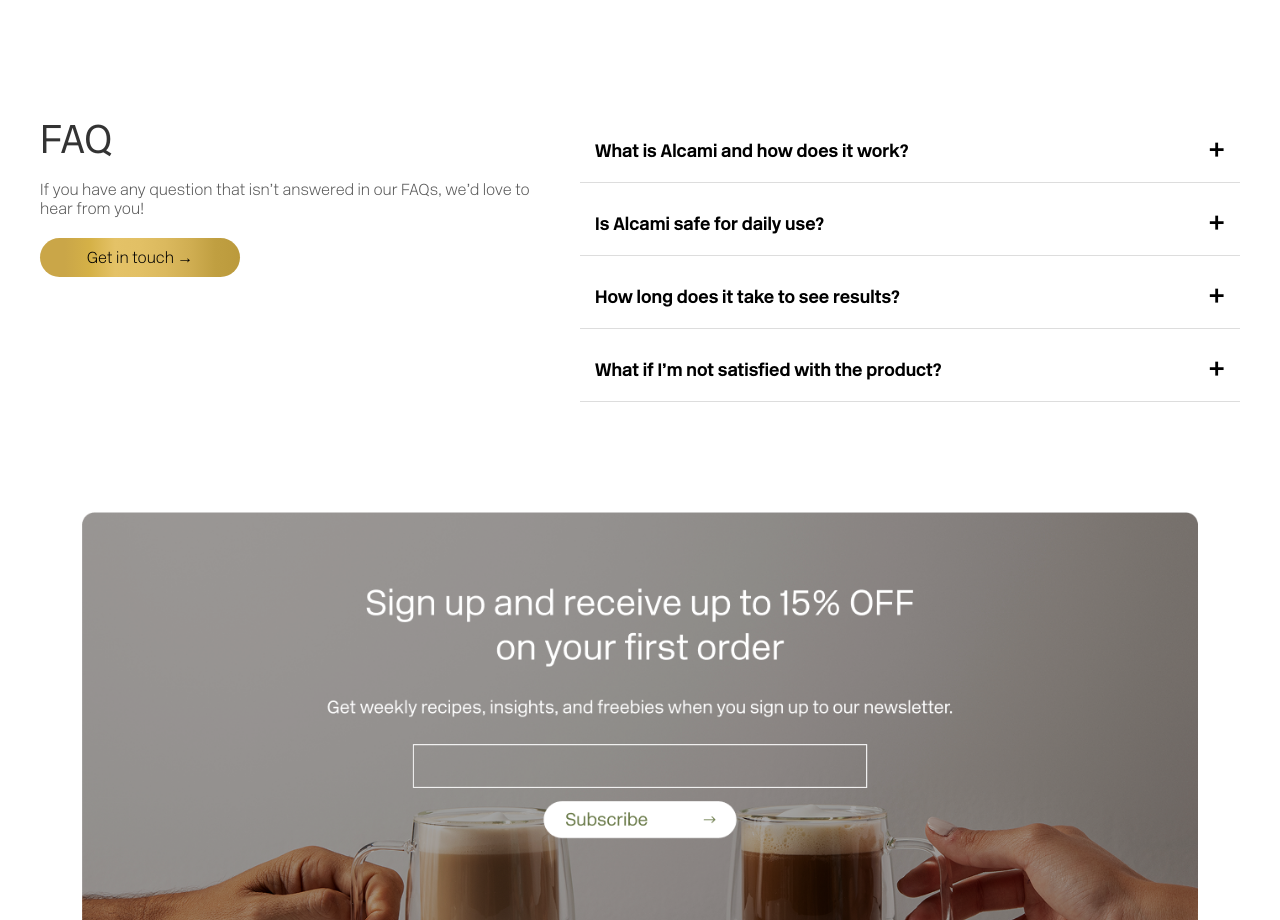
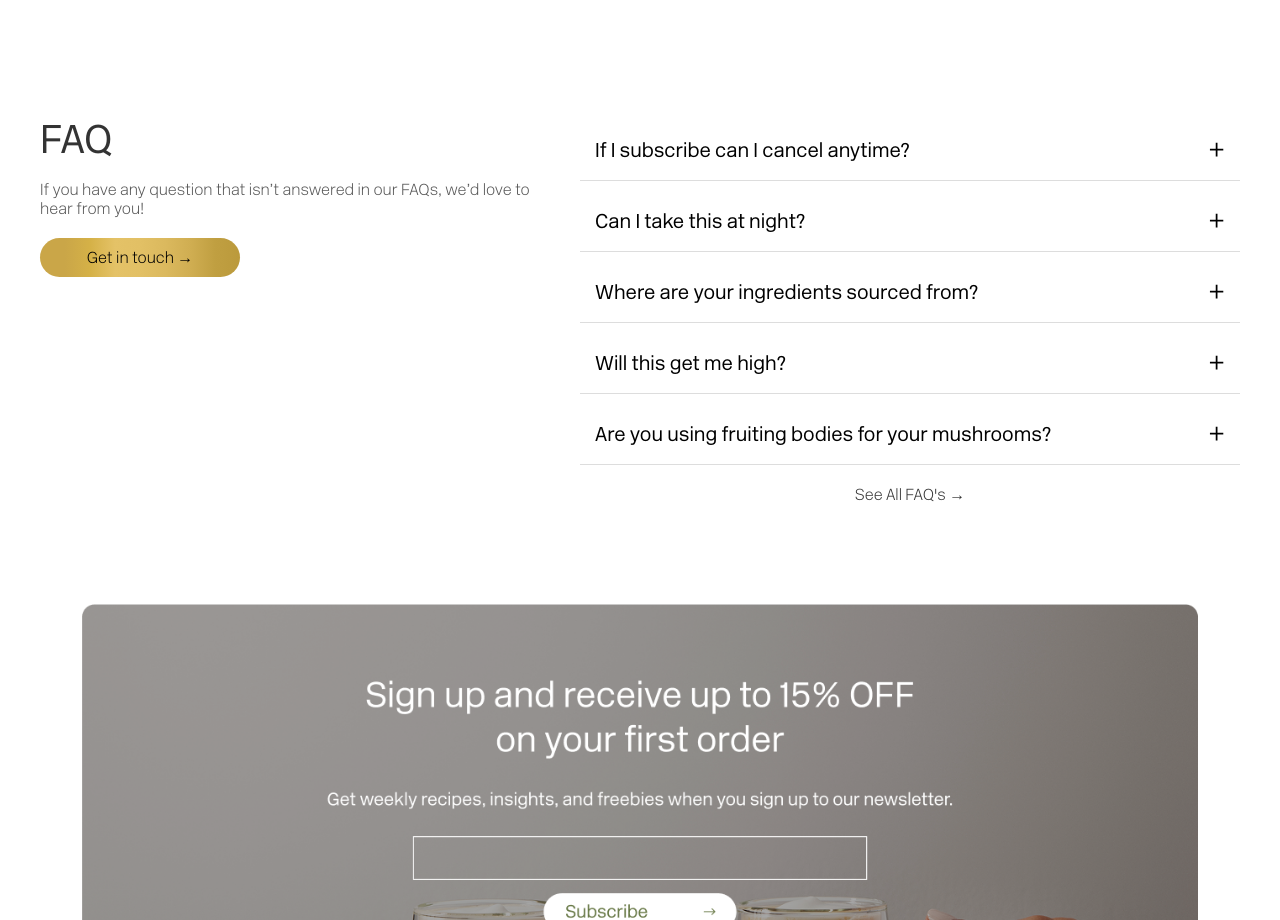
Before and after one commit to DipakP1/cube-assignment, a plain HTML site: page index.html in a window 1280 px wide. Shown: the part 7260-8180 px from the top of the page. Drawn offline with Linux system fonts and the light colour scheme; files whose address does not match are found by name.

Commit message:
FAQ accordion fix

```diff
--- a/css/styles.css
+++ b/css/styles.css
@@ -1638,6 +1638,12 @@ td:first-child {
   padding: 60px 20px;
   margin: 20px 0;
 }
+.faq-answer {
+  padding: 0 15px;
+  max-height: 0;
+  overflow: hidden;
+  transition: max-height 0.3s ease-out, padding 0.3s ease-out;
+}
 
 .faq-container {
   display: flex;
@@ -1700,11 +1706,11 @@ td:first-child {
   width: 100%;
   background: none;
   border: none;
-  font-size: 18px;
+  font-size: 20px;
   padding: 15px;
   cursor: pointer;
   text-align: left;
-  font-weight: bold;
+  font-weight: 300;
   display: flex;
   justify-content: space-between;
   align-items: center;
@@ -1716,15 +1722,15 @@ td:first-child {
 }
 
 .faq-answer {
-  padding: 0 15px;
   max-height: 0;
   overflow: hidden;
-  transition: max-height 0.3s ease-out;
+  padding: 0 15px;
+  transition: max-height 0.3s ease-out, padding 0.3s ease-out;
 }
 
 .faq-item.active .faq-answer {
-  max-height: 100px;
-  padding: 15px;
+  max-height: 500px; /* Set a large enough max-height */
+  padding: 15px; /* Add padding when expanded */
 }
 
 .faq-item.active .icon {
--- a/index.html
+++ b/index.html
@@ -794,51 +794,72 @@
         <div class="faq-right">
           <div class="faq-item">
             <button class="faq-question">
-              What is Alcami and how does it work? <span class="icon">+</span>
+              If I subscribe can I cancel anytime? <span class="icon">+</span>
             </button>
             <div class="faq-answer">
               <p>
-                Alcami is a natural supplement designed to boost focus, energy,
-                and overall cognitive function.
+                Lorem, ipsum dolor sit amet consectetur adipisicing elit.
+                Architecto voluptate voluptatum illo saepe exercitationem
+                voluptates aliquid quam, dolor earum. Maiores.
               </p>
             </div>
           </div>
 
           <div class="faq-item">
             <button class="faq-question">
-              Is Alcami safe for daily use? <span class="icon">+</span>
+              Can I take this at night? <span class="icon">+</span>
             </button>
             <div class="faq-answer">
               <p>
-                Yes! Alcami is made with all-natural ingredients and is safe for
-                daily consumption.
+                Lorem, ipsum dolor sit amet consectetur adipisicing elit.
+                Architecto voluptate voluptatum illo saepe exercitationem
+                voluptates aliquid quam, dolor earum. Maiores.
               </p>
             </div>
           </div>
 
           <div class="faq-item">
             <button class="faq-question">
-              How long does it take to see results? <span class="icon">+</span>
+              Where are your ingredients sourced from?
+              <span class="icon">+</span>
             </button>
             <div class="faq-answer">
               <p>
-                Most users report noticeable improvements in energy and focus
-                within a few days of regular use.
+                Lorem, ipsum dolor sit amet consectetur adipisicing elit.
+                Architecto voluptate voluptatum illo saepe exercitationem
+                voluptates aliquid quam, dolor earum. Maiores.
               </p>
             </div>
           </div>
 
           <div class="faq-item">
             <button class="faq-question">
-              What if I’m not satisfied with the product?
+              Will this get me high?
               <span class="icon">+</span>
             </button>
             <div class="faq-answer">
               <p>
-                We offer a 30-day money-back guarantee if you're not completely
-                satisfied.
+                Lorem, ipsum dolor sit amet consectetur adipisicing elit.
+                Architecto voluptate voluptatum illo saepe exercitationem
+                voluptates aliquid quam, dolor earum. Maiores.
               </p>
             </div>
+          </div>
+          <div class="faq-item">
+            <button class="faq-question">
+              Are you using fruiting bodies for your mushrooms?
+              <span class="icon">+</span>
+            </button>
+            <div class="faq-answer">
+              <p>
+                Lorem, ipsum dolor sit amet consectetur adipisicing elit.
+                Architecto voluptate voluptatum illo saepe exercitationem
+                voluptates aliquid quam, dolor earum. Maiores.
+              </p>
+            </div>
+          </div>
+          <div style="text-align: center; margin-top: 20px">
+            See All FAQ's →
           </div>
         </div>
       </div>
--- a/js/scripts.js
+++ b/js/scripts.js
@@ -205,19 +205,29 @@ document.addEventListener("DOMContentLoaded", function () {
   });
 });
 
-//FAQ
-document.querySelectorAll(".faq-question").forEach((button) => {
+// FAQ Accordion Functionality
+document.addEventListener("DOMContentLoaded", function () {
+  const faqButtons = document.querySelectorAll(".faq-question");
+
+  console.log("FAQ buttons found:", faqButtons.length); // Debugging: Check if buttons are found
+
+  if (faqButtons.length > 0) {
+    faqButtons.forEach((button) => {
       button.addEventListener("click", function () {
         const faqItem = this.parentNode;
 
-    // Close any open FAQ
+        // Close other open FAQs
         document.querySelectorAll(".faq-item").forEach((item) => {
           if (item !== faqItem) {
             item.classList.remove("active");
           }
         });
 
-    // Toggle the selected FAQ
+        // Toggle the clicked FAQ
         faqItem.classList.toggle("active");
       });
     });
+  } else {
+    console.error("No .faq-question elements found. Check HTML structure.");
+  }
+});
```
Also changed, not shown: 1 other file. Lines whose indentation alone changed are shown as unchanged.
